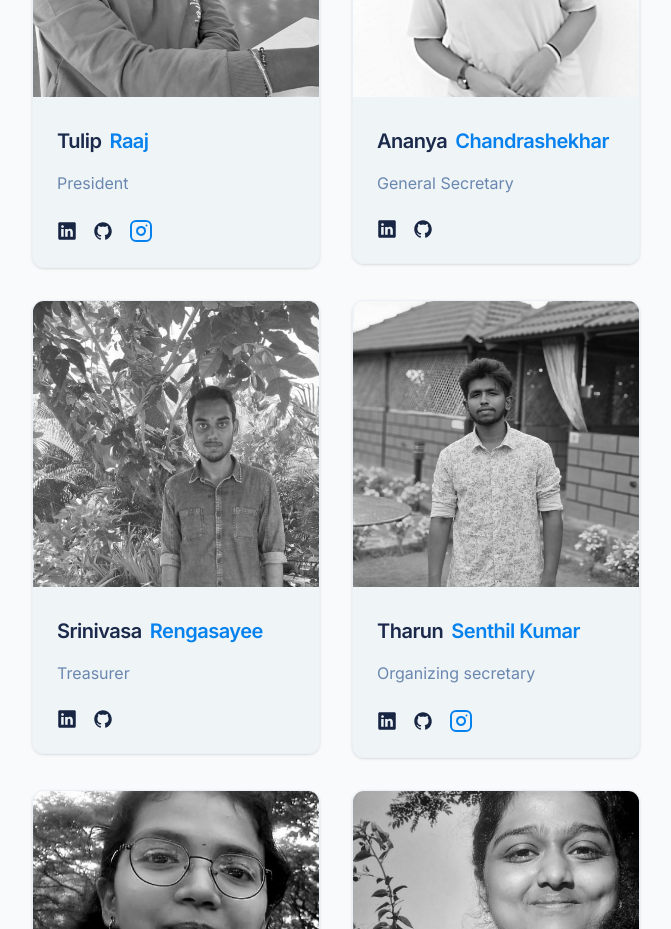
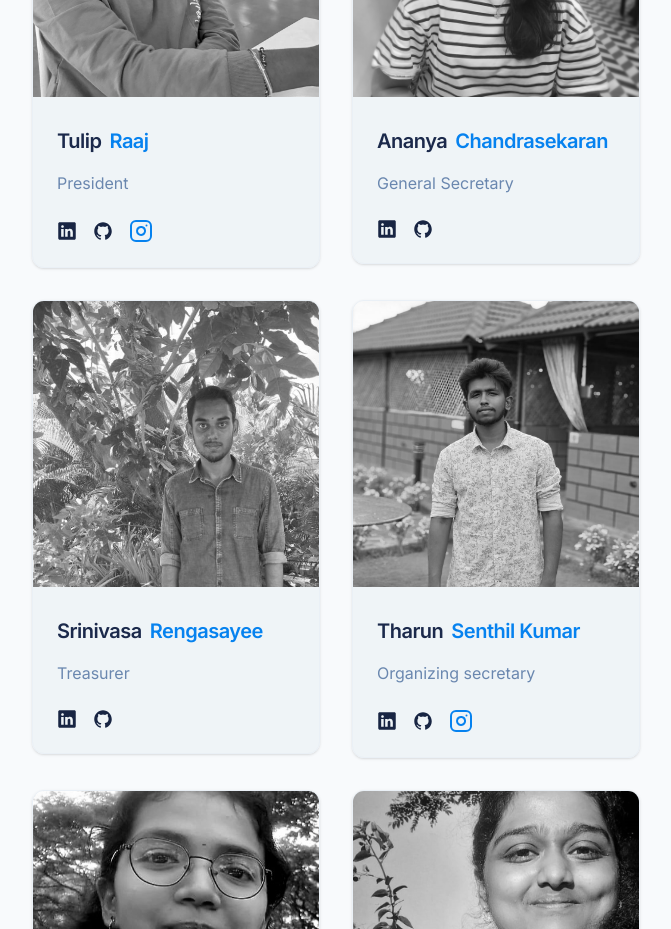
Before and after one commit to ace-webD/ace-temp, a Next.js app: page / in a window 1280 px wide. Shown: the part 4100-5029 px from the top of the page, without its empty margins (304-975 px from the left). Built offline with nearby package versions, Linux system fonts and the light colour scheme; no server answers.

Commit message:
modified:   components/layout/sections/contact.tsx

```diff
--- a/components/layout/sections/team.tsx
+++ b/components/layout/sections/team.tsx
@@ -47,7 +47,7 @@ export const TeamSection = () => {
     {
       imageUrl: "/images/leads/Ananya C.jpg",
       firstName: "Ananya",
-      lastName: "Chandrashekhar",
+      lastName: "Chandrasekaran",
       positions: ["General Secretary"],
       socialNetworks: [
         {
```
Also changed, not shown: public/images/leads/Ananya C.jpg.
